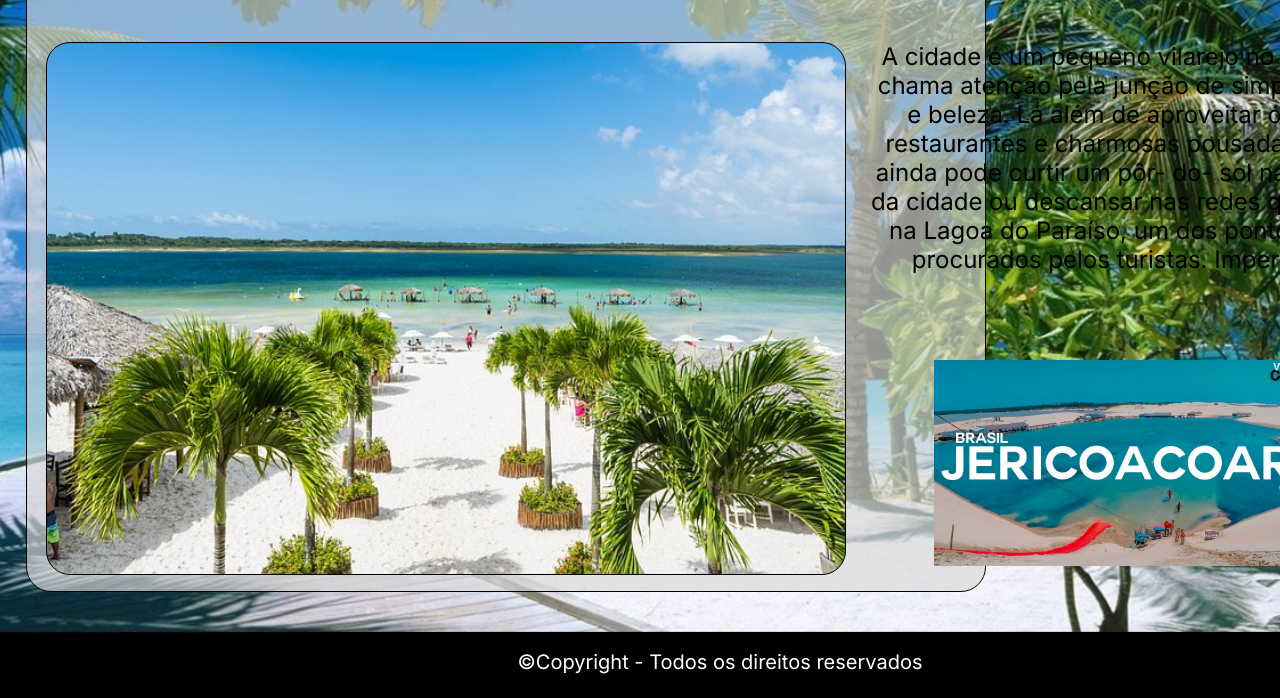
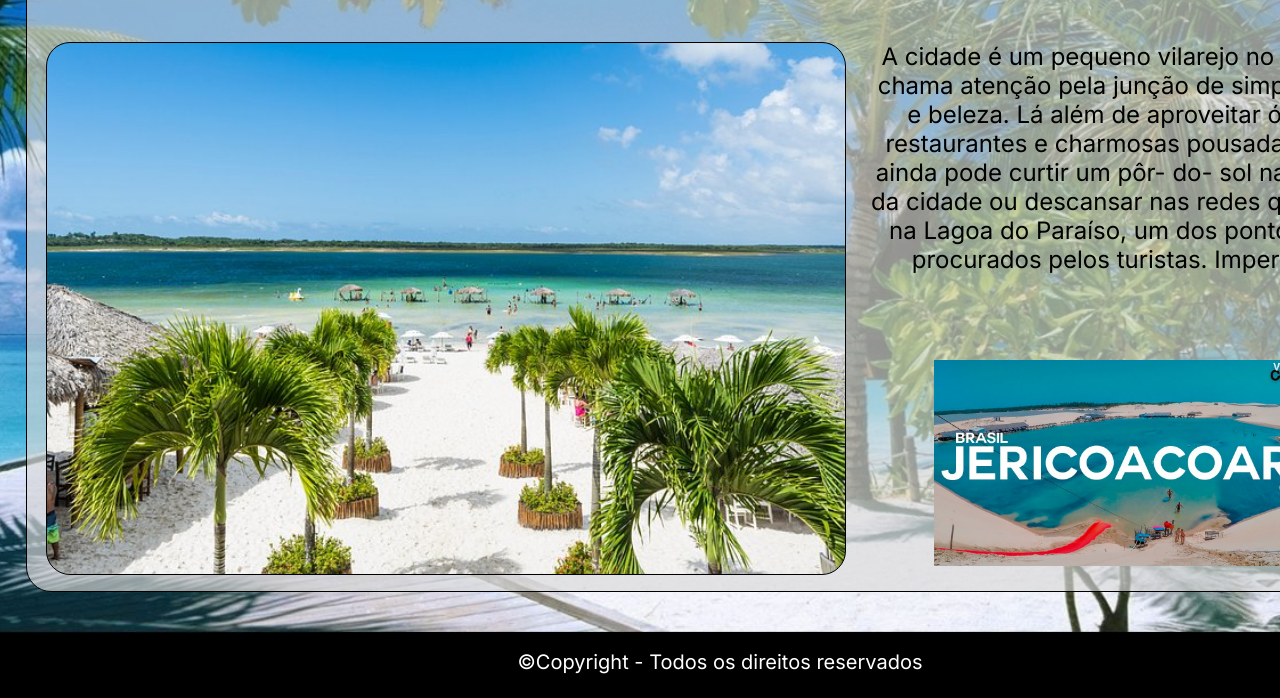
Before and after one commit to FireWolf014/AAS-DS, a plain HTML site: page HTML/jeri.html in a window 1280 px wide. Shown: the part 326-1024 px from the top of the page. Drawn offline with Linux system fonts and the light colour scheme.

Commit message:
Update jeri.css

```diff
--- a/CSS/jeri.css
+++ b/CSS/jeri.css
@@ -63,7 +63,7 @@ body {
   overflow: hidden;
 }
 .v5_70 {
-  width: 75%;
+  width: 1500px;
   height: 683px;
   background: rgba(217,217,217,0.6499999761581421);
   opacity: 1;
```
